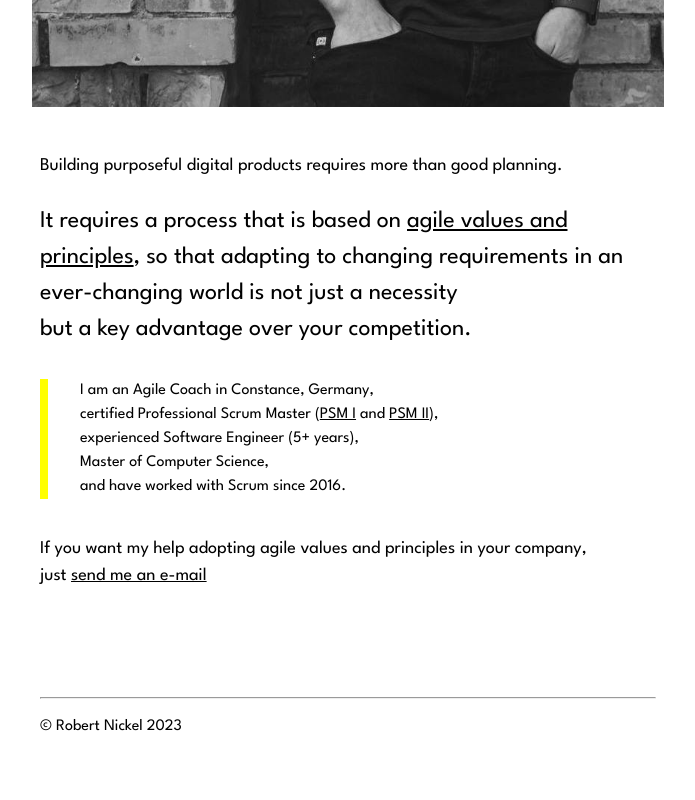
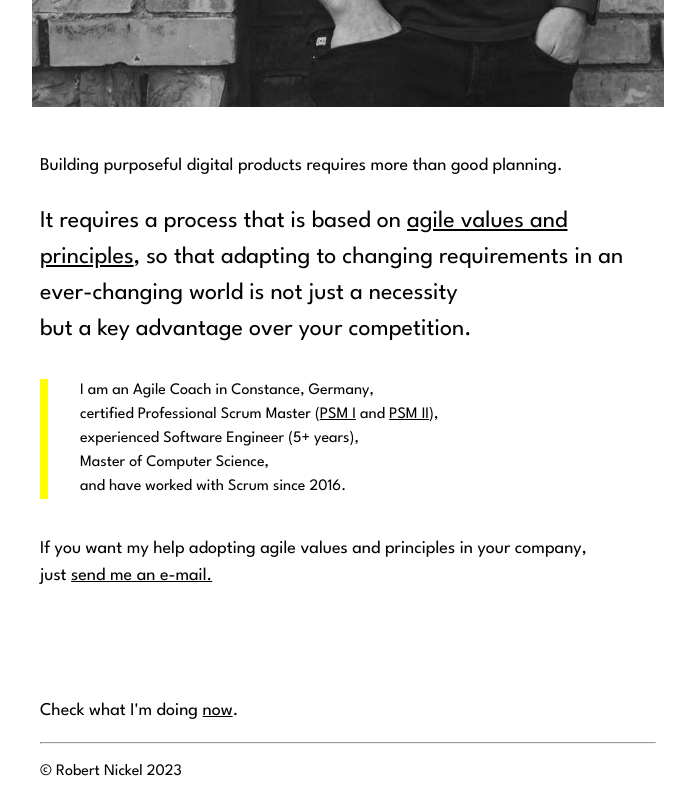
Before and after one commit to Robert-Nickel/robertnickel.online_3.0, a SvelteKit app: page / in a window 1280 px wide. Shown: the part 720-1520 px from the top of the page, without its empty margins (292-987 px from the left). Before the commit the page ends 1475 px from the top, so only its background shows below. Built offline with nearby package versions, Linux system fonts and the light colour scheme.

Commit message:
Update +page.svelte

```diff
--- a/src/routes/+page.svelte
+++ b/src/routes/+page.svelte
@@ -66,9 +66,10 @@
 			just
 			<a
 				href="mailto:rn30@robertnickel.online?subject=Hello&body=I%20wanted%20to%20reach%20out..."
-				>send me an e-mail</a
+				>send me an e-mail.</a
 			>
 		</p>
+		<p class="smaller">Check what I'm doing <a href="/now">now</a>.</p>
 		<hr />
 
 		<p>© Robert Nickel {currentYear}</p>
```
